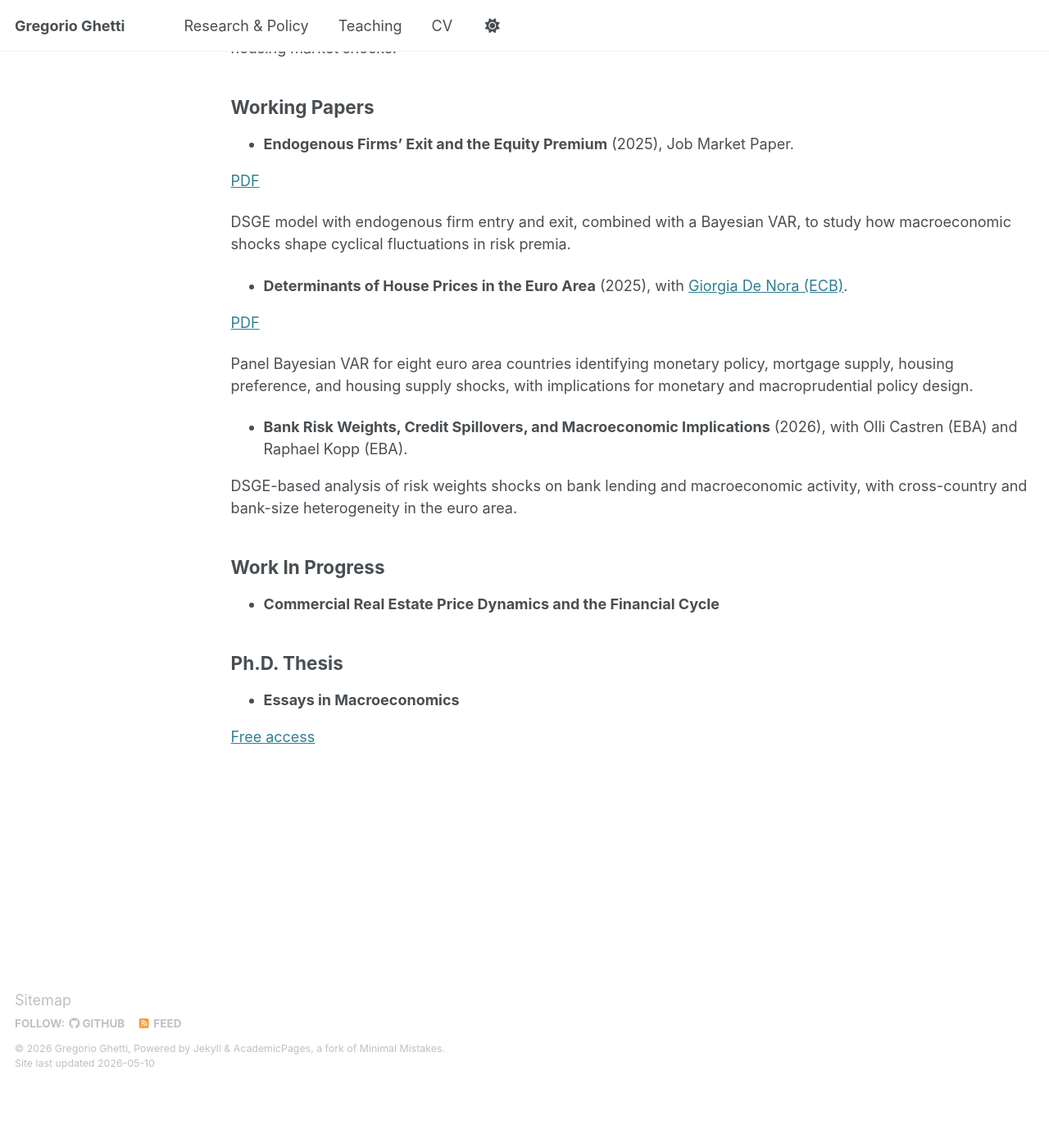
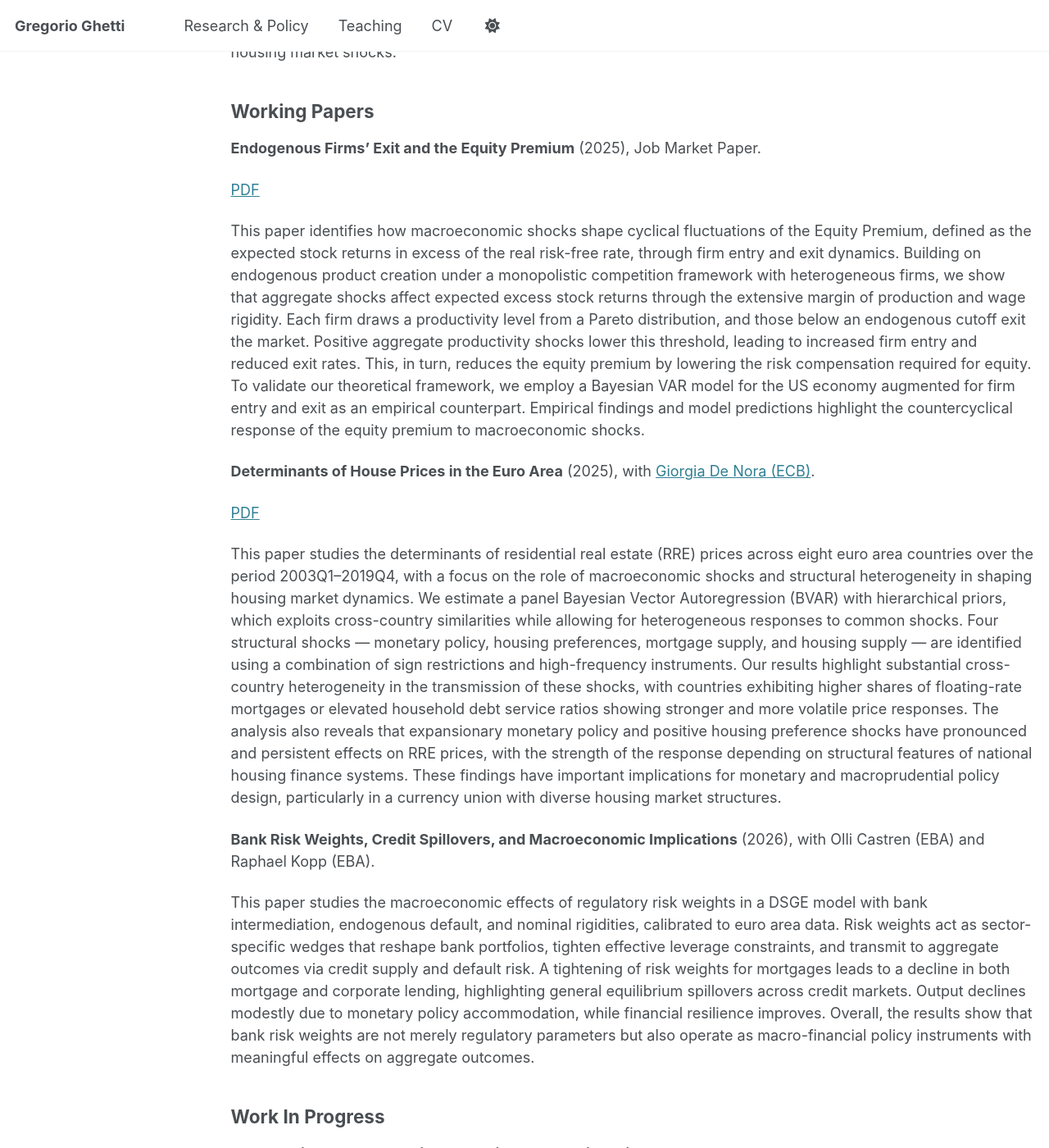
Before and after one commit to GregGh95/GregGh95.github.io, a Jekyll site: the page built from _pages/research.md, in a window 1280 px wide and 1400 px high, scrolled down 426 px. Shown: the whole window at 82% size. Built offline with Jekyll 4.4.1, drawn with Linux system fonts in a browser that asks for light colours; before the commit the page ends 1751 px from its top, so only the background shows below that.

Commit message:
Fix formatting and enhance publication descriptions

```diff
--- a/_pages/research.md
+++ b/_pages/research.md
@@ -11,7 +11,7 @@ redirect_from:
 
 ## Publications
 
-* **Residential real estate (RRE) lending standards: determinants and financial stability implications** (2025), with Giorgia De Nora, Elena Durante, Adele Fontana, Marco Forletta, Barbara Jarmulska, Cristian Perales, and Valerio Scalone.
+**Residential real estate (RRE) lending standards: determinants and financial stability implications** (2025), with Giorgia De Nora, Elena Durante, Adele Fontana, Marco Forletta, Barbara Jarmulska, Cristian Perales, and Valerio Scalone.
 
 ECB Macroprudential Bulletin, No. 29.
 
@@ -21,28 +21,28 @@ This article studies the determinants of residential real estate lending standar
 
 ## Working Papers
 
-* **Endogenous Firms' Exit and the Equity Premium** (2025), Job Market Paper.
+**Endogenous Firms' Exit and the Equity Premium** (2025), Job Market Paper.
 
 [PDF](/files/JMP.pdf)
 
-DSGE model with endogenous firm entry and exit, combined with a Bayesian VAR, to study how macroeconomic shocks shape cyclical fluctuations in risk premia.
+This paper identifies how macroeconomic shocks shape cyclical fluctuations of the Equity Premium, defined as the expected stock returns in excess of the real risk-free rate, through firm entry and exit dynamics. Building on endogenous product creation under a monopolistic competition framework with heterogeneous firms, we show that aggregate shocks affect expected excess stock returns through the extensive margin of production and wage rigidity. Each firm draws a productivity level from a Pareto distribution, and those below an endogenous cutoff exit the market. Positive aggregate productivity shocks lower this threshold, leading to increased firm entry and reduced exit rates. This, in turn, reduces the equity premium by lowering the risk compensation required for equity. To validate our theoretical framework, we employ a Bayesian VAR model for the US economy augmented for firm entry and exit as an empirical counterpart. Empirical findings and model predictions highlight the countercyclical response of the equity premium to macroeconomic shocks.
 
-* **Determinants of House Prices in the Euro Area** (2025), with [Giorgia De Nora (ECB)](https://www.ecb.europa.eu/pub/research/authors/profiles/giorgia-de-nora.en.html).
+**Determinants of House Prices in the Euro Area** (2025), with [Giorgia De Nora (ECB)](https://www.ecb.europa.eu/pub/research/authors/profiles/giorgia-de-nora.en.html).
 
 [PDF](/files/ECB_paper.pdf)
 
-Panel Bayesian VAR for eight euro area countries identifying monetary policy, mortgage supply, housing preference, and housing supply shocks, with implications for monetary and macroprudential policy design.
+This paper studies the determinants of residential real estate (RRE) prices across eight euro area countries over the period 2003Q1–2019Q4, with a focus on the role of macroeconomic shocks and structural heterogeneity in shaping housing market dynamics. We estimate a panel Bayesian Vector Autoregression (BVAR) with hierarchical priors, which exploits cross-country similarities while allowing for heterogeneous responses to common shocks. Four structural shocks — monetary policy, housing preferences, mortgage supply, and housing supply — are identified using a combination of sign restrictions and high-frequency instruments. Our results highlight substantial cross-country heterogeneity in the transmission of these shocks, with countries exhibiting higher shares of floating-rate mortgages or elevated household debt service ratios showing stronger and more volatile price responses. The analysis also reveals that expansionary monetary policy and positive housing preference shocks have pronounced and persistent effects on RRE prices, with the strength of the response depending on structural features of national housing finance systems. These findings have important implications for monetary and macroprudential policy design, particularly in a currency union with diverse housing market structures.
 
-* **Bank Risk Weights, Credit Spillovers, and Macroeconomic Implications** (2026), with Olli Castren (EBA) and Raphael Kopp (EBA).
+**Bank Risk Weights, Credit Spillovers, and Macroeconomic Implications** (2026), with Olli Castren (EBA) and Raphael Kopp (EBA).
 
-DSGE-based analysis of risk weights shocks on bank lending and macroeconomic activity, with cross-country and bank-size heterogeneity in the euro area.
+This paper studies the macroeconomic effects of regulatory risk weights in a DSGE model with bank intermediation, endogenous default, and nominal rigidities, calibrated to euro area data. Risk weights act as sector-specific wedges that reshape bank portfolios, tighten effective leverage constraints, and transmit to aggregate outcomes via credit supply and default risk. A tightening of risk weights for mortgages leads to a decline in both mortgage and corporate lending, highlighting general equilibrium spillovers across credit markets. Output declines modestly due to monetary policy accommodation, while financial resilience improves. Overall, the results show that bank risk weights are not merely regulatory parameters but also operate as macro-financial policy instruments with meaningful effects on aggregate outcomes.
 
 ## Work In Progress
 
-* **Commercial Real Estate Price Dynamics and the Financial Cycle**
+**Commercial Real Estate Price Dynamics and the Financial Cycle**
 
 ## Ph.D. Thesis
 
-* **Essays in Macroeconomics**
+**Essays in Macroeconomics**
 
 [Free access](https://hdl.handle.net/10281/550501)
```
